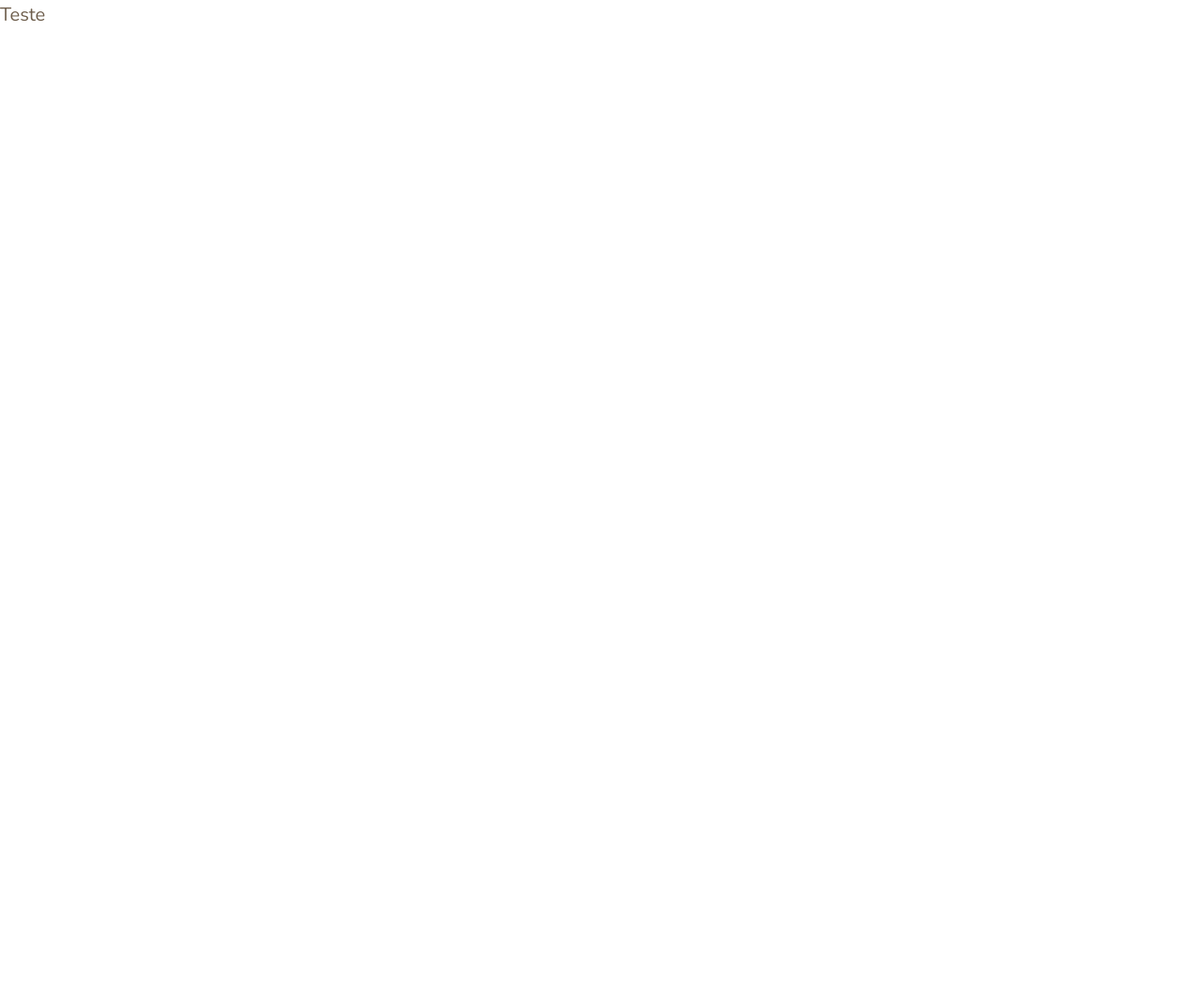
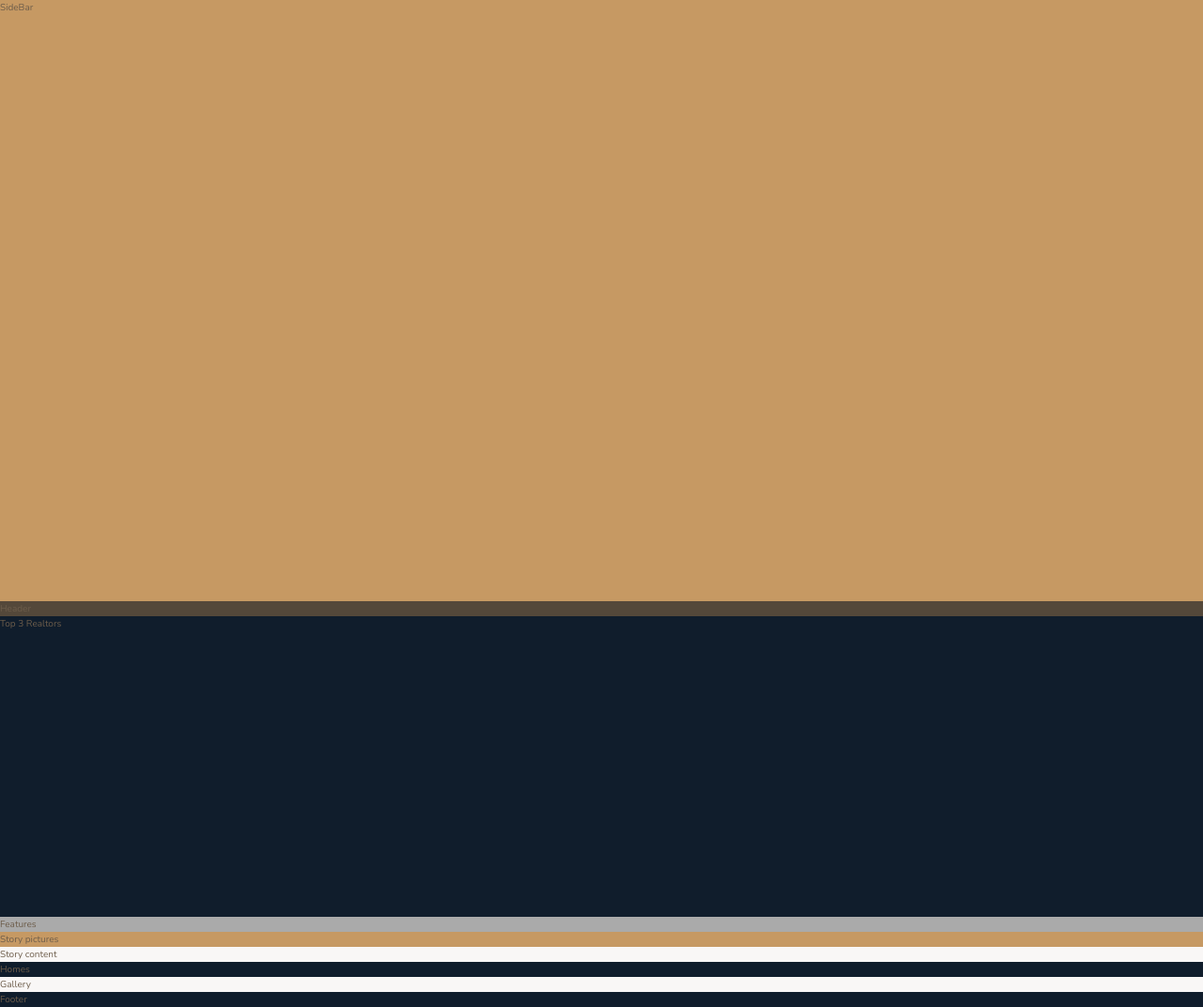
Before and after one commit to gabriel2302/Nexter-App, a plain HTML site: page index.html in a window 1280 px wide. Shown: the whole page at 94% size. Before the commit the page ends 800 px from the top, so only its background shows below. Drawn offline with nearby package versions, Linux system fonts and the light colour scheme.

Commit message:
3°Commit - Definindo Layout (Linhas)

```diff
--- a/css/style.css
+++ b/css/style.css
@@ -15,5 +15,33 @@ body {
   font-weight: 300;
   line-height: 1.6; }
 
-.teste {
-  font-size: 2rem; }
+.container {
+  display: grid;
+  grid-template-rows: 80vh min-content 40vh repeat(3, min-content); }
+
+.sidebar {
+  background-color: #c69963; }
+
+.header {
+  background-color: #54483A; }
+
+.realtors {
+  background-color: #101d2c; }
+
+.features {
+  background-color: #aaa; }
+
+.story__pictures {
+  background-color: #c69963; }
+
+.story__content {
+  background-color: #f9f7f6; }
+
+.homes {
+  background-color: #101d2c; }
+
+.gallery {
+  background-color: #f9f7f6; }
+
+.footer {
+  background-color: #101d2c; }
--- a/index.html
+++ b/index.html
@@ -12,6 +12,40 @@
         <title>nexter &mdash; your home, your freedom</title>
     </head>
     <body class="container">
-        <p class="teste">Teste</p>
+        <div class="sidebar">
+            SideBar
+        </div>
+
+        <header class="header">
+            Header
+        </header>
+
+        <div class="realtors">
+            Top 3 Realtors
+        </div>
+
+        <section class="features">
+            Features
+        </section>
+
+        <div class="story__pictures">
+            Story pictures
+        </div>
+
+        <div class="story__content">
+            Story content
+        </div>
+
+        <section class="homes">
+            Homes
+        </section>
+
+        <section class="gallery">
+            Gallery
+        </section>
+
+        <footer class="footer">
+            Footer
+        </footer>
     </body>
 </html>
--- a/sass/_base.scss
+++ b/sass/_base.scss
@@ -33,6 +33,8 @@ body {
     font-weight: 300;
     line-height: 1.6;
 }
-.teste {
-    font-size: 2rem;
+
+.container {
+    display: grid;
+    grid-template-rows: 80vh min-content 40vh repeat(3, min-content);
 }
--- a/sass/_features.scss
+++ b/sass/_features.scss
@@ -0,0 +1,3 @@
+.features {
+    background-color: $color-grey-light-2;
+}
--- a/sass/_footer.scss
+++ b/sass/_footer.scss
@@ -0,0 +1,3 @@
+.footer {
+    background-color: $color-secondary;
+}
--- a/sass/_gallery.scss
+++ b/sass/_gallery.scss
@@ -0,0 +1,3 @@
+.gallery {
+    background-color: $color-grey-light-1;
+}
--- a/sass/_header.scss
+++ b/sass/_header.scss
@@ -0,0 +1,3 @@
+.header {
+    background-color: $color-grey-dark-1;
+}
--- a/sass/_homes.scss
+++ b/sass/_homes.scss
@@ -0,0 +1,3 @@
+.homes {
+    background-color: $color-secondary;
+}
--- a/sass/_realtors.scss
+++ b/sass/_realtors.scss
@@ -0,0 +1,3 @@
+.realtors {
+    background-color: $color-secondary;
+}
--- a/sass/_sidebar.scss
+++ b/sass/_sidebar.scss
@@ -0,0 +1,3 @@
+.sidebar {
+    background-color: $color-primary;
+}
--- a/sass/_story.scss
+++ b/sass/_story.scss
@@ -0,0 +1,9 @@
+.story {
+    &__pictures {
+        background-color: $color-primary;
+    }
+
+    &__content {
+        background-color: $color-grey-light-1;
+    }
+}
```
